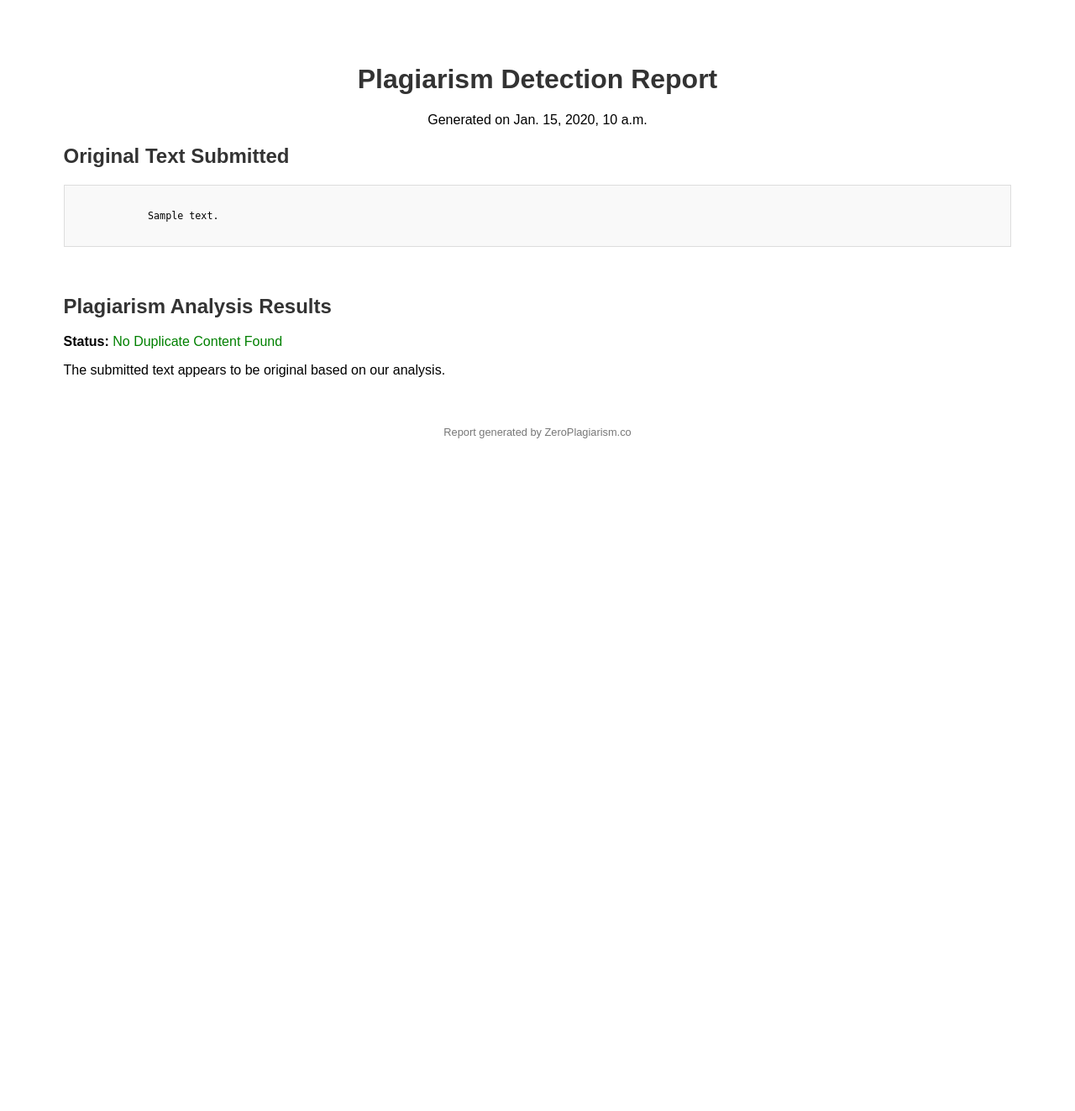
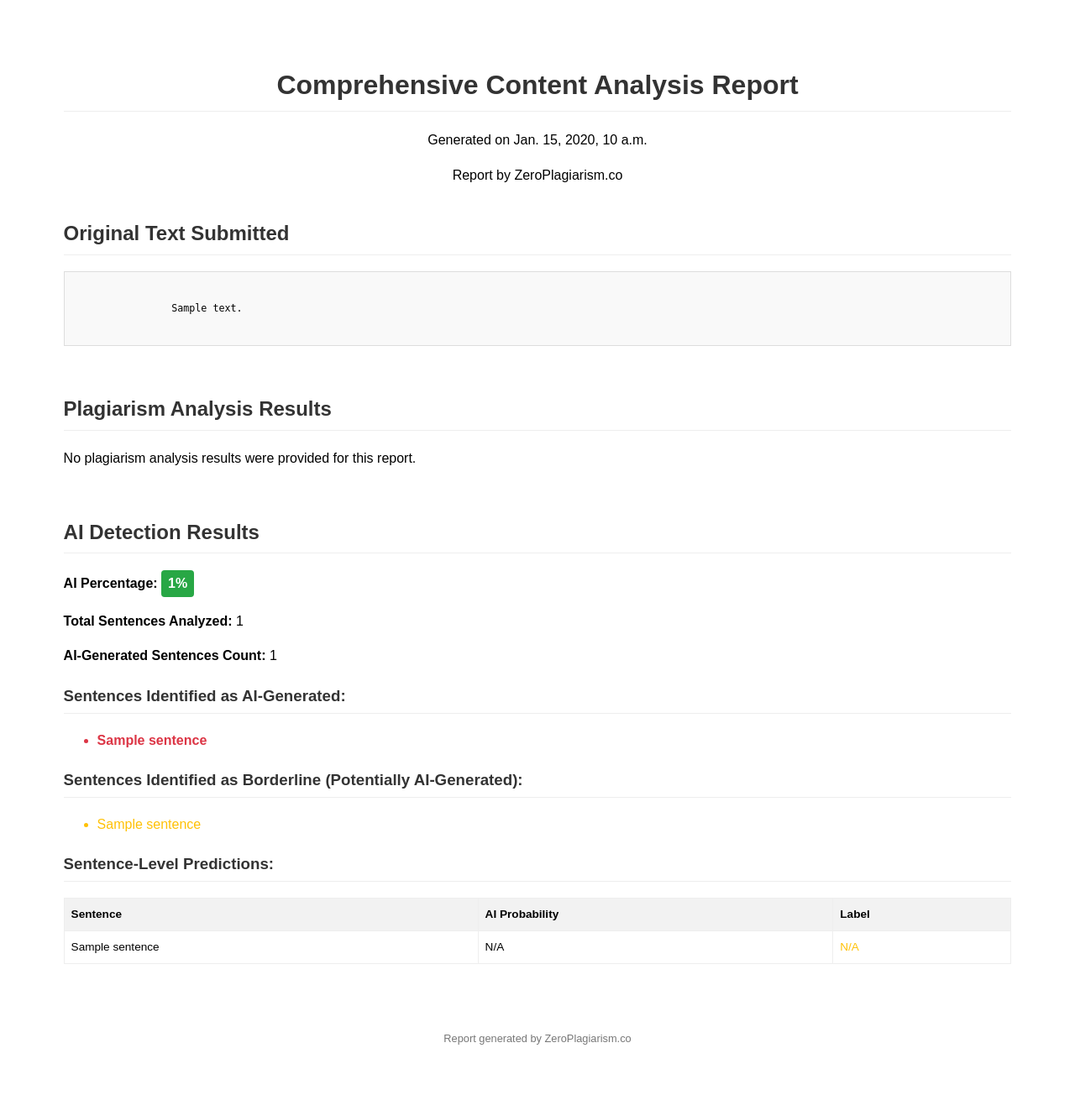
Before and after one commit to asadafridi567/Ai-Text-Detection, a Django app: template Backend/core/templates/core/pdf_report.html in a window 1280 px wide. Shown: the whole page at 84% size. Before the commit the page ends 522 px from the top, so only its background shows below. Run offline with Django 5.2, Linux system fonts and the light colour scheme; the template is opened without the code that fills it: most values are stand-ins (such as "Sample title", 1, 10 or a date in 2020); parts of the project's set-up code (start-up, migrations or seed data) failed here and were passed over.

Commit message:
Add Humanize Text feature and Correct PDF Generate view

```diff
--- a/Backend/core/templates/core/pdf_report.html
+++ b/Backend/core/templates/core/pdf_report.html
@@ -2,10 +2,11 @@
 <!DOCTYPE html>
 <html>
 <head>
-    <title>Plagiarism Report</title>
+    <title>Plagiarism & AI Detection Report</title>
     <style>
-        body { font-family: sans-serif; margin: 2cm; }
-        h1, h2, h3 { color: #333; }
+        body { font-family: sans-serif; margin: 2cm; line-height: 1.6; }
+        h1, h2, h3, h4 { color: #333; border-bottom: 1px solid #eee; padding-bottom: 5px; margin-top: 20px; }
+        .header-section { text-align: center; margin-bottom: 1cm; }
         .section { margin-bottom: 1.5cm; }
         .text-area {
             background-color: #f9f9f9;
@@ -14,6 +15,8 @@
             white-space: pre-wrap; /* Preserves whitespace and wraps text */
             font-family: monospace;
             font-size: 0.9em;
+            max-height: 20cm; /* Limit height for long texts */
+            overflow: auto; /* Add scroll if content exceeds max-height */
         }
         .report-summary table {
             width: 100%;
@@ -24,19 +27,41 @@
             border: 1px solid #eee;
             padding: 8px;
             text-align: left;
+            vertical-align: top;
         }
         .report-summary th {
             background-color: #f2f2f2;
         }
         .source-link {
-            color: blue;
+            color: #007bff; /* Bootstrap-like blue */
             text-decoration: underline;
+            word-break: break-all; /* Ensures long URLs wrap */
         }
+        .status-badge {
+            padding: 3px 8px;
+            border-radius: 4px;
+            font-weight: bold;
+            color: white;
+            display: inline-block; /* For better padding */
+        }
+        .status-green { background-color: #28a745; } /* Success */
+        .status-red { background-color: #dc3545; }   /* Danger */
+        .status-orange { background-color: #ffc107; color: #333; } /* Warning */
+        .status-info { background-color: #17a2b8; }  /* Info */
+
+        .sentence-prediction-table th, .sentence-prediction-table td {
+            font-size: 0.85em;
+        }
+        .ai-generated { color: #dc3545; font-weight: bold; }
+        .human-written { color: #28a745; }
+        .borderline { color: #ffc107; }
+
         footer {
             position: running(footer);
             font-size: 0.8em;
             color: #777;
             text-align: center;
+            padding-top: 10px;
         }
         @page {
             @bottom-center {
@@ -46,22 +71,37 @@
     </style>
 </head>
 <body>
-    <div style="text-align: center;">
-        <h1>Plagiarism Detection Report</h1>
+    <div class="header-section">
+        <h1>Comprehensive Content Analysis Report</h1>
         <p>Generated on {{ current_date }}</p>
+        <p>Report by ZeroPlagiarism.co</p>
     </div>
 
     <div class="section">
         <h2>Original Text Submitted</h2>
+        {% if original_text %}
             <div class="text-area">
                 {{ original_text|safe }}
             </div>
+        {% else %}
+            <p>No original text was provided for this report.</p>
+        {% endif %}
     </div>
 
     <div class="section">
         <h2>Plagiarism Analysis Results</h2>
-        {% if report.status == "duplicate_content_found" %}
-            <p><strong>Status:</strong> <span style="color: red;">Duplicate Content Found</span></p>
+        {% if plagiarism_status %}
+            <p><strong>Overall Status:</strong>
+                {% if plagiarism_status == "duplicate_content_found" %}
+                    <span class="status-badge status-red">Duplicate Content Found</span>
+                {% elif plagiarism_status == "no_duplicate_content" %}
+                    <span class="status-badge status-green">No Duplicate Content Found</span>
+                {% else %}
+                    <span class="status-badge status-info">{{ plagiarism_status|default:"N/A" }}</span>
+                {% endif %}
+            </p>
+
+            {% if plagiarism_links %}
                 <h3>Sources Identified:</h3>
                 <div class="report-summary">
                     <table>
@@ -71,7 +111,7 @@
                             </tr>
                         </thead>
                         <tbody>
-                        {% for link in report.duplicate_content_found_on_links %}
+                            {% for link in plagiarism_links %}
                                 <tr>
                                     <td><a href="{{ link }}" class="source-link">{{ link }}</a></td>
                                 </tr>
@@ -79,12 +119,75 @@
                         </tbody>
                     </table>
                 </div>
-        {% elif report.status == "no_duplicate_content" %}
-            <p><strong>Status:</strong> <span style="color: green;">No Duplicate Content Found</span></p>
-            <p>The submitted text appears to be original based on our analysis.</p>
             {% else %}
-            <p><strong>Status:</strong> {{ report.status|default:"N/A" }}</p>
-            <p>Could not retrieve detailed results for this status.</p>
+                <p>No specific duplicate sources were identified or provided.</p>
+            {% endif %}
+        {% else %}
+            <p>No plagiarism analysis results were provided for this report.</p>
+        {% endif %}
+    </div>
+
+    <div class="section">
+        <h2>AI Detection Results</h2>
+        {% if ai_report %}
+            <p><strong>AI Percentage:</strong>
+                {% if ai_report.ai_percentage is not none %}
+                    <span class="status-badge {% if ai_report.ai_percentage >= 65 %}status-red{% elif ai_report.ai_percentage >= 40 %}status-orange{% else %}status-green{% endif %}">
+                        {{ ai_report.ai_percentage }}%
+                    </span>
+                {% else %}
+                    N/A
+                {% endif %}
+            </p>
+            <p><strong>Total Sentences Analyzed:</strong> {{ ai_report.total_sentences|default:"N/A" }}</p>
+            <p><strong>AI-Generated Sentences Count:</strong> {{ ai_report.ai_sentences_count|default:"N/A" }}</p>
+
+            {% if ai_report.original_ai_sentences %}
+                <h3>Sentences Identified as AI-Generated:</h3>
+                <ul>
+                    {% for sentence in ai_report.original_ai_sentences %}
+                        <li class="ai-generated">{{ sentence }}</li>
+                    {% endfor %}
+                </ul>
+            {% endif %}
+
+            {% if ai_report.borderline_sentences %}
+                <h3>Sentences Identified as Borderline (Potentially AI-Generated):</h3>
+                <ul>
+                    {% for sentence in ai_report.borderline_sentences %}
+                        <li class="borderline">{{ sentence }}</li>
+                    {% endfor %}
+                </ul>
+            {% endif %}
+
+            {% if ai_report.sentence_predictions %}
+                <h3>Sentence-Level Predictions:</h3>
+                <div class="report-summary sentence-prediction-table">
+                    <table>
+                        <thead>
+                            <tr>
+                                <th>Sentence</th>
+                                <th>AI Probability</th>
+                                <th>Label</th>
+                            </tr>
+                        </thead>
+                        <tbody>
+                            {% for prediction in ai_report.sentence_predictions %}
+                                <tr>
+                                    <td>{{ prediction.sentence }}</td>
+                                    <td>{{ prediction.ai_probability|default:"N/A" }}</td>
+                                    <td class="{% if prediction.label == 'AI-Generated' %}ai-generated{% elif prediction.label == 'Human-Written' %}human-written{% else %}borderline{% endif %}">
+                                        {{ prediction.label|default:"N/A" }}
+                                    </td>
+                                </tr>
+                            {% endfor %}
+                        </tbody>
+                    </table>
+                </div>
+            {% endif %}
+
+        {% else %}
+            <p>No AI detection results were provided for this report.</p>
         {% endif %}
     </div>
 
--- a/Backend/core/urls.py
+++ b/Backend/core/urls.py
@@ -5,4 +5,5 @@ urlpatterns = [
     path('plagiarism-check/', PlagiarismDetectionView.as_view(), name='plagiarism_check'),
     path('generate-pdf-report/', PDFReportGenerationView.as_view(), name='generate_pdf_report'),
     path('ai-check/', AIDetectionView.as_view(), name='ai_check'),
+    path('humanize/', HumanizeTextView.as_view(), name='humanize_text'),
 ]
```
Also changed, not shown: Backend/core/views.py (+114 -11 lines). Lines whose indentation alone changed are shown as unchanged.
